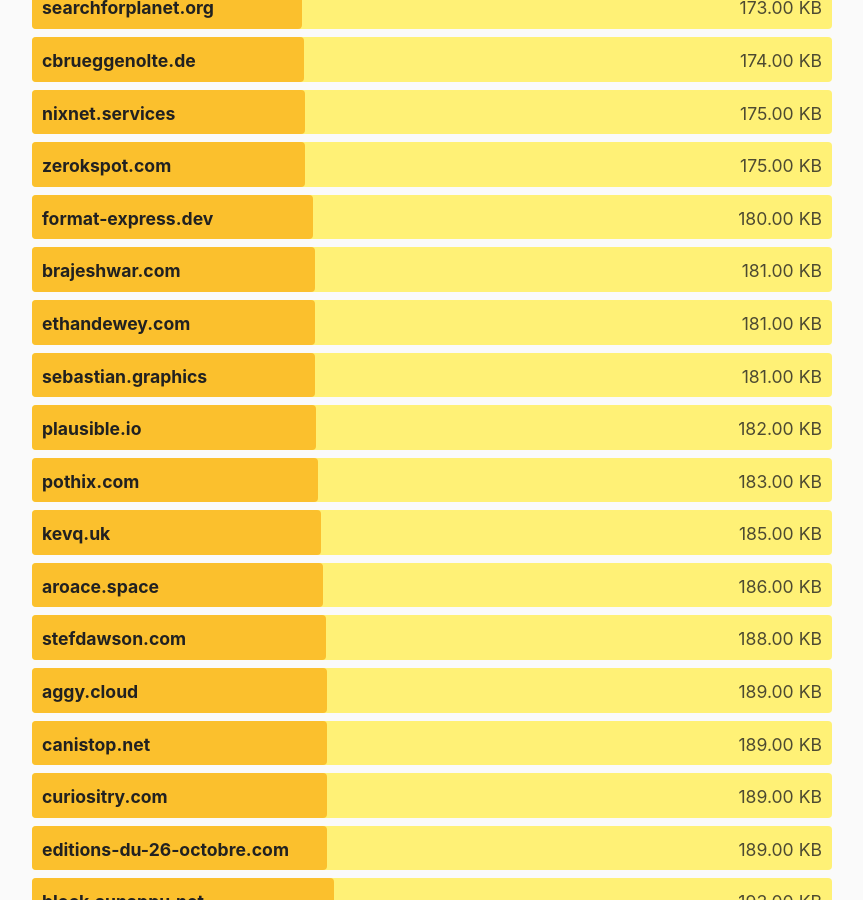
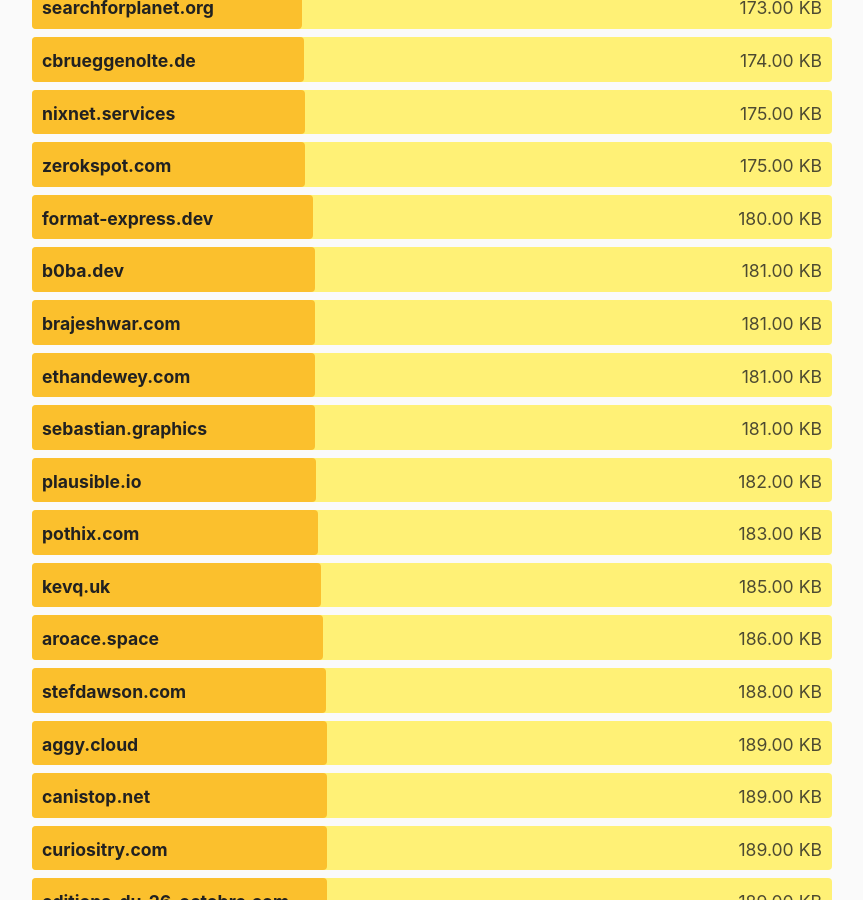
Before and after one commit to kevquirk/512kb.club, a Jekyll site: the page built from index.md, in a window 1280 px wide and 900 px high, scrolled down 19632 px. Shown: the whole window, without its empty margins (208-1071 px from the left). Built offline with Jekyll 4.4.1, drawn with Linux system fonts in a browser that asks for light colours.

Commit message:
Update b0ba.dev

```diff
--- a/_data/sites.yml
+++ b/_data/sites.yml
@@ -225,7 +225,7 @@
 
 - domain: b0ba.dev
   url: https://b0ba.dev/
-  size: 504
+  size: 181
   last_checked: 2022-04-12
 
 - domain: bala-frontdev.github.io
```
